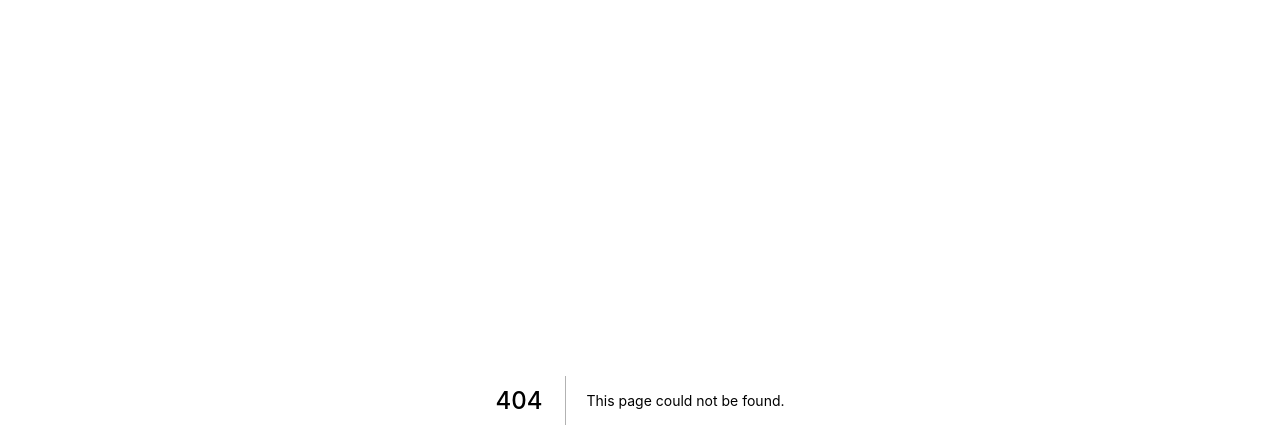
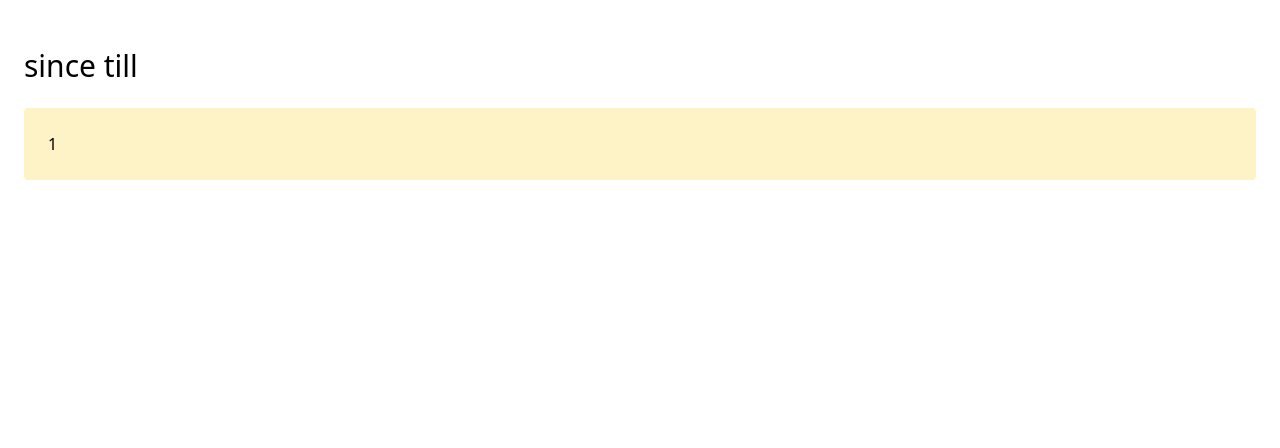
Before and after one commit to betawxy/sincetill, a Next.js app in the folder web/: page /items/1 in a window 1280 px wide. Before the commit this address had no page. Shown: the top 448 px of the page. Built offline with nearby package versions, Linux system fonts and the light colour scheme.

Commit message:
add item dynamic page

```diff
--- a/web/components/ItemCard.tsx
+++ b/web/components/ItemCard.tsx
@@ -10,10 +10,9 @@ export default function ItemCard({ item }: { item: TItem }) {
   const isSince = m.isBefore(moment());
 
   return (
-    <li className="rounded bg-gray-100 rounded-sm mb-3 last:mb-0">
-      <Link href="/">
-        <>
-          <div className="flex p-3">
+    <Link href={`/items/${item.id}`}>
+      <li className="rounded bg-gray-100 rounded-sm mb-3 p-3 cursor-pointer last:mb-0">
+        <div className="flex">
           <div className="flex-grow">
             <span>
               {isSince ? (
@@ -31,8 +30,7 @@ export default function ItemCard({ item }: { item: TItem }) {
         <div className="mt-2 text-sm text-gray-500">
           {getDateTimeString(item)}
         </div>
-        </>
+      </li>
     </Link>
-    </li>
   );
 }
--- /dev/null
+++ b/web/pages/items/[id].tsx
@@ -0,0 +1,13 @@
+import { useRouter } from "next/router";
+
+export default function ItemPage() {
+  const router = useRouter();
+  const { id: itemId } = router.query;
+
+  return (
+    <div className="container mx-auto p-6">
+      <h1 className="text-3xl py-6">since till</h1>
+      <div className="bg-yellow-100 p-6 rounded rounded-sm">{itemId}</div>
+    </div>
+  );
+}
```
Lines whose indentation alone changed are shown as unchanged.
